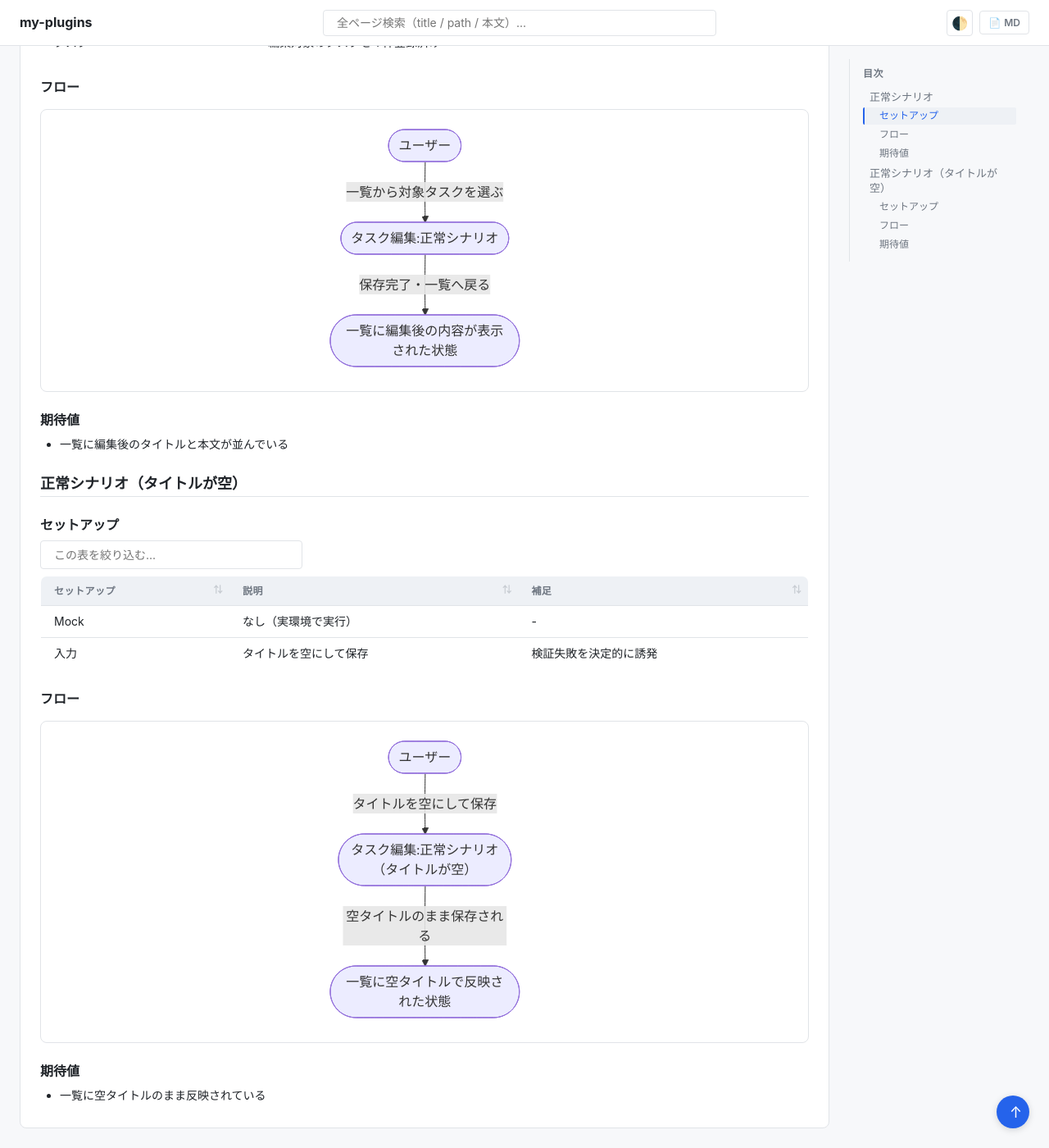
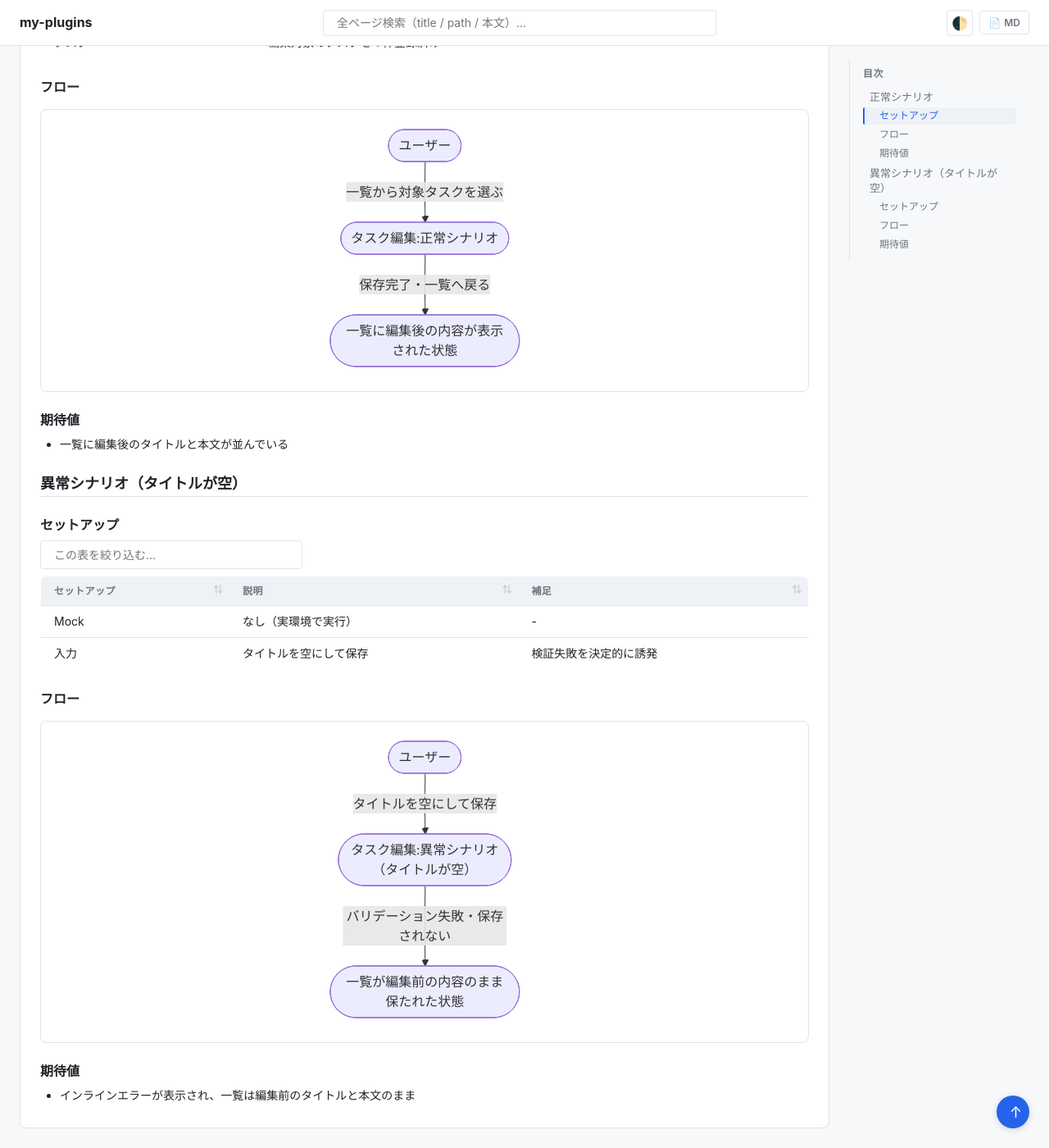
Before and after one commit to shuhei1101/ai-monitor-e2e, a Jekyll site: the page built from docs/wiki/設計図/シナリオ/複合ユースケース/タスク編集から一覧反映.md, in a window 1280 px wide and 1400 px high, scrolled down 395 px. Shown: the whole window at 82% size. Built offline with Jekyll 4.4.1, drawn with Linux system fonts in a browser that asks for light colours; our own code applies the rules of GitHub Pages for plain Markdown files.

Commit message:
タスク編集から一覧反映複合シナリオのタイトル空ケースを異常シナリオへ修正

````diff
--- a/docs/wiki/設計図/シナリオ/複合ユースケース/タスク編集から一覧反映.md
+++ b/docs/wiki/設計図/シナリオ/複合ユースケース/タスク編集から一覧反映.md
@@ -29,7 +29,7 @@ flowchart TD
 
 - 一覧に編集後のタイトルと本文が並んでいる
 
-## 正常シナリオ（タイトルが空）
+## 異常シナリオ（タイトルが空）
 
 ### セットアップ
 
@@ -42,12 +42,12 @@ flowchart TD
 
 ```mermaid
 flowchart TD
-  U0([ユーザー]) -->|タイトルを空にして保存| UC1([タスク編集:正常シナリオ<br>（タイトルが空）])
-  UC1 -->|空タイトルのまま保存される| DONE([一覧に空タイトルで反映された状態])
+  U0([ユーザー]) -->|タイトルを空にして保存| UC1([タスク編集:異常シナリオ<br>（タイトルが空）])
+  UC1 -->|バリデーション失敗・保存されない| DONE([一覧が編集前の内容のまま保たれた状態])
 
-  click UC1 "../単一ユースケース/タスク編集.md#正常シナリオタイトルが空"
+  click UC1 "../単一ユースケース/タスク編集.md#異常シナリオタイトルが空"
 ```
 
 ### 期待値
 
-- 一覧に空タイトルのまま反映されている
+- インラインエラーが表示され、一覧は編集前のタイトルと本文のまま
````
